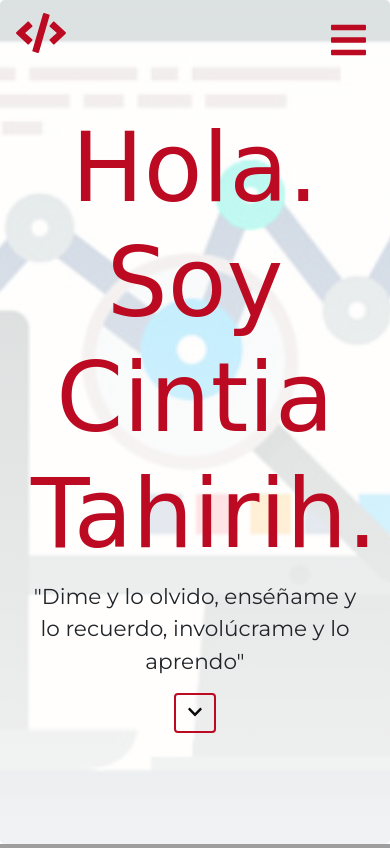
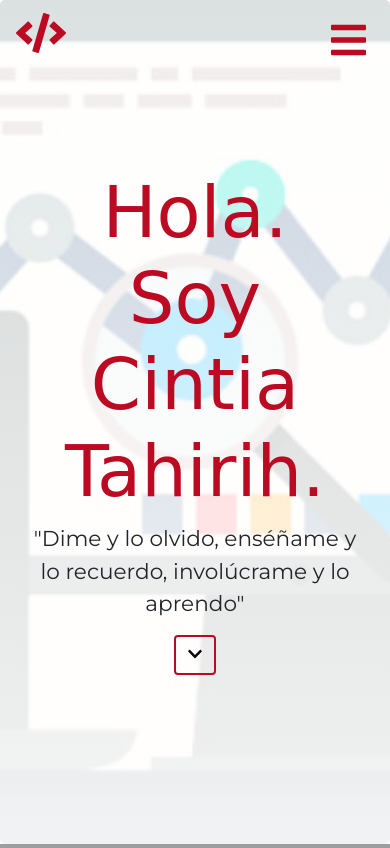
Before and after one commit to cTahirih/ctahirih.github.io, a PHP site: page / in a window 390 px wide. Shown: the top 848 px of the page. Run offline with PHP 8.4, Linux system fonts and the light colour scheme; some libraries are stand-ins or nearby versions; some web fonts are replaced; grey boxes are pictures that could not be loaded.

Commit message:
corrige scroll

```diff
--- a/css/main.css
+++ b/css/main.css
@@ -223,6 +223,12 @@ h5.card-title.text-center {
   font-size: 1.85rem;
 }
 
+@media (max-width: 576px) {
+  .t-jumbotron {
+    font-size: 4.5em;
+  }
+}
+
 @media (max-width: 991px) {
   div#navbarNav {
     background-color: rgba(255, 254, 253, 0.9);
--- a/index.html
+++ b/index.html
@@ -87,7 +87,7 @@
           <span class="title">full stack developer</span> y en algún momento me gustaría formar un start up.</p>
       </div>
       <div class="col-12 col-lg-10 offset-lg-1 t-color">
-        <p>¿Qué me hace diferente? Soy muy curiosa y esto hace que siempre esté buscando nuevos conocimientos, soy muy puntual
+        <p class="text-center">¿Qué me hace diferente? Soy muy curiosa y esto hace que siempre esté buscando nuevos conocimientos, soy muy puntual
           y me adapto con facilidad a cualquier entorno de trabajo porque simplemente amo lo que hago.
           <span class="title">¡Te encantará trabajar conmigo!</span>
         </p>
```
